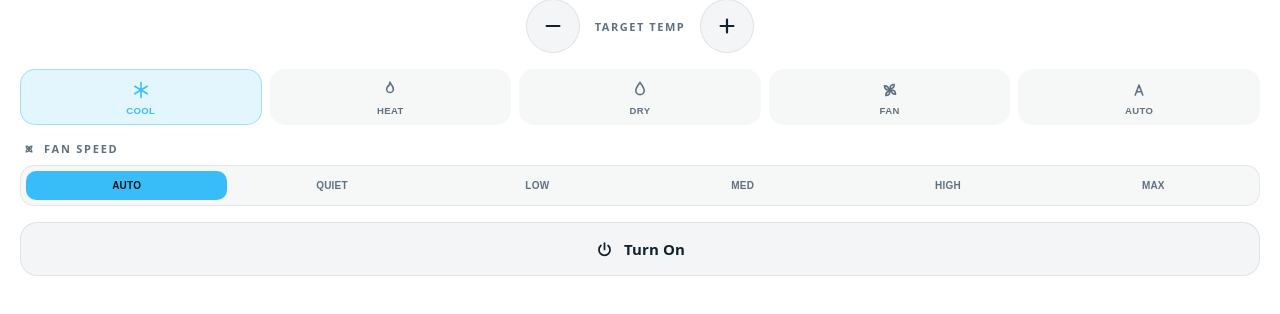
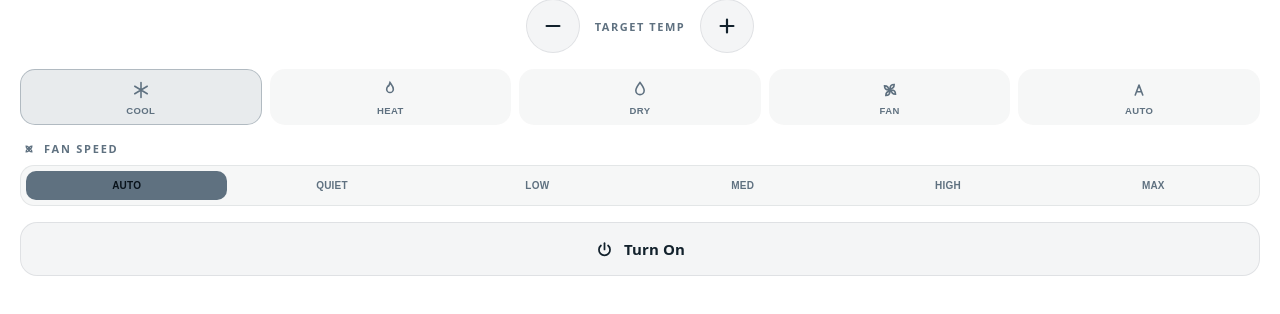
Before and after one commit to keegancraigcruickshank/homey-mitsubishi-wifi, a website: page widgets/ac-control/public/index.html in a window 1280 px wide. Shown: the part 298-612 px from the top of the page. Drawn offline with Linux system fonts and the light colour scheme.

Commit message:
Grey out widgets when off, matching Homey device tiles
When the unit is off, the mode accent collapses to the muted grey so
the dial/slider, chips and status all sit near the background; turning
on restores the accent and bright text, like device tiles do.

Co-Authored-By: Claude Fable 5 <noreply@anthropic.com>

```diff
--- a/widgets/ac-control/public/index.html
+++ b/widgets/ac-control/public/index.html
@@ -79,6 +79,12 @@
   .widget[data-preview="true"] {
     background: var(--surface-1);
     box-shadow: 0 14px 40px -18px rgba(0,0,0,.35);
+  }
+  /* match Homey device tiles: off collapses to a grey near the background,
+     on brings back the mode accent and bright text */
+  .widget[data-on="false"] {
+    --accent: var(--muted);
+    --accent-2: var(--muted);
   }
 
   /* ambient airflow canvas sits behind content */
```
Also changed, not shown: widgets/ac-control-mini/public/index.html (+6 -0 lines).
